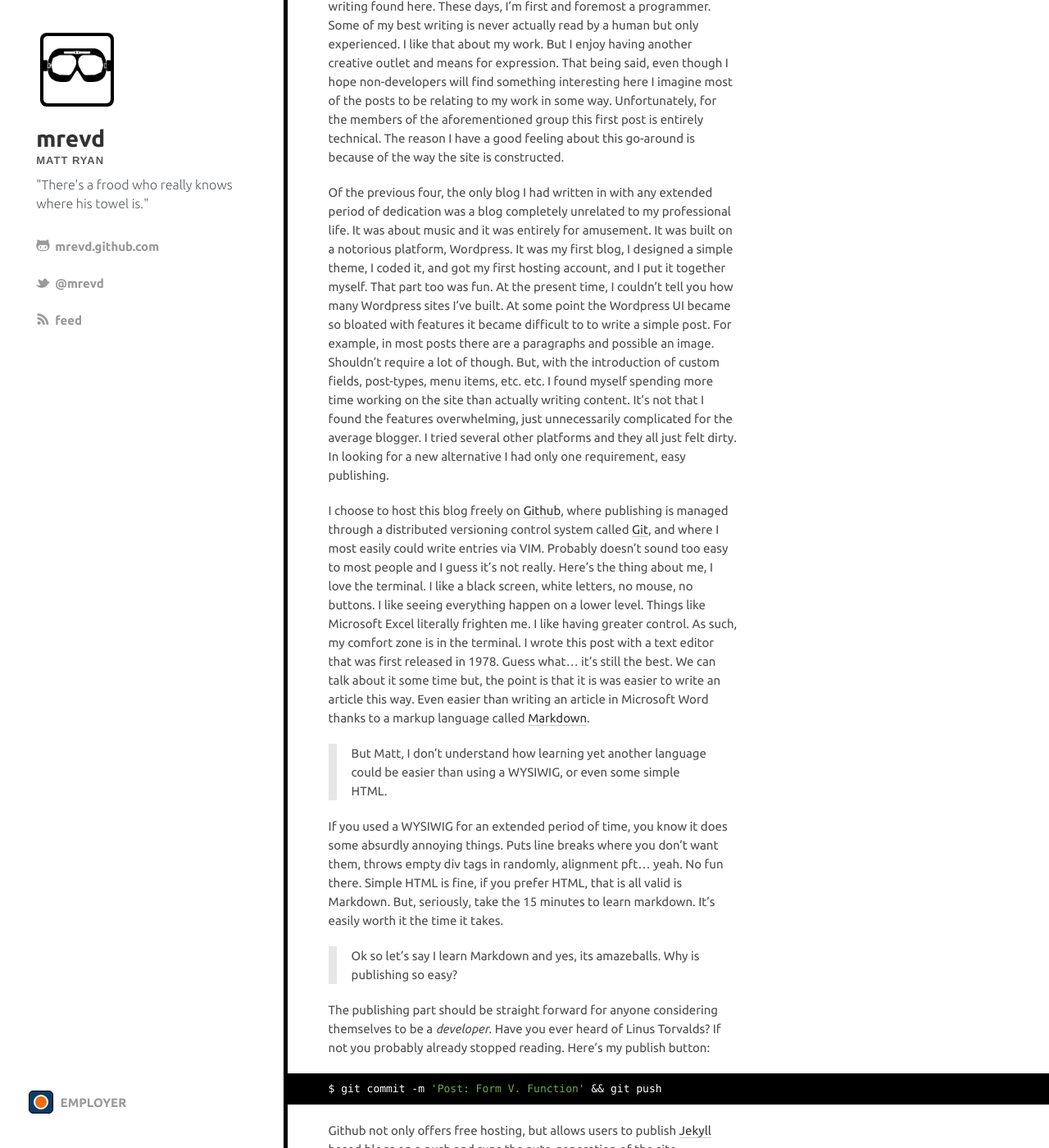
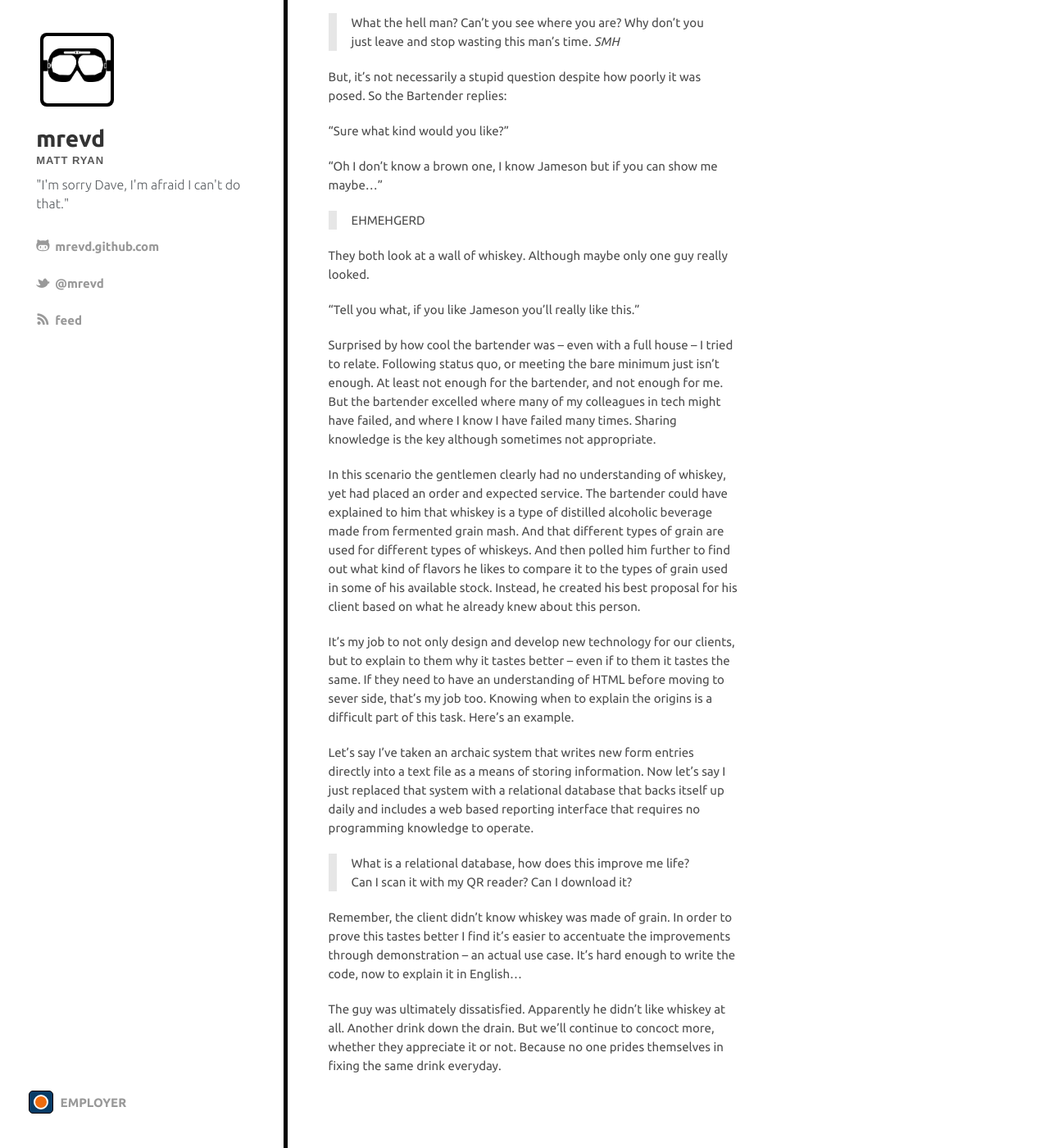
Before and after one commit to rattlion/rattlion.github.com, a Jekyll site: the page built from index.html, in a window 1280 px wide and 1400 px high, scrolled down 271 px. Shown: the whole window at 82% size. Built offline with Jekyll 4.4.1, drawn with Linux system fonts in a browser that asks for light colours; nearby versions of some CDN libraries; some of the changed text lies outside the part shown.

Commit message:
Guy walks into a bar

```diff
--- a/_layouts/default.html
+++ b/_layouts/default.html
@@ -35,7 +35,7 @@
       </li>
       <li class="tagline">
         <h2 id="tagline">
-          "There's a frood who really knows where his towel is."
+          "I'm sorry Dave, I'm afraid I can't do that."
         </h2>
       </li>
       <li class="link website">
--- /dev/null
+++ b/_posts/2013-02-05-guy-walks-into-a-bar.md
@@ -0,0 +1,34 @@
+---
+layout: post
+title: "Guy Walks Into a Bar"
+---
+
+So I'm at a bar not too long ago, when a confused gentlemen walks in. Behind the bar tender was a wall of whiskey. No less than several hundred different kinds were available. The place, On the Rocks, very clearly specializes in whiskey. It's a whiskey bar. This guy asks for a "whiskey on the rocks." I think it's a safe bet that most bars have a least two kinds of whiskey on hand. My knee-jerk reaction:
+
+> What the hell man? Can't you see where you are? Why don't you just leave and stop wasting this man's time. *SMH*
+
+But, it's not necessarily a stupid question despite how poorly it was posed. So the Bartender replies:
+
+"Sure what kind would you like?"
+
+"Oh I don't know a brown one, I know Jameson but if you can show me maybe..."
+
+> EHMEHGERD
+
+They both look at a wall of whiskey. Although maybe only one guy really looked.
+
+"Tell you what, if you like Jameson you'll really like this."
+
+Surprised by how cool the bartender was – even with a full house – I tried to relate. Following status quo, or meeting the bare minimum just isn't enough. At least not enough for the bartender, and not enough for me. But the bartender excelled where many of my colleagues in tech might have failed, and where I know I have failed many times. Sharing knowledge is the key although sometimes not appropriate.
+
+In this scenario the gentlemen clearly had no understanding of whiskey, yet had placed an order and expected service. The bartender could have explained to him that whiskey is a type of distilled alcoholic beverage made from fermented grain mash. And that different types of grain are used for different types of whiskeys. And then polled him further to find out what kind of flavors he likes to compare it to the types of grain used in some of his available stock. Instead, he created his best proposal for his client based on what he already knew about this person.
+
+It's my job to not only design and develop new technology for our clients, but to explain to them why it tastes better – even if to them it tastes the same. If they need to have an understanding of HTML before moving to sever side, that's my job too. Knowing when to explain the origins is a difficult part of this task. Here's an example.
+
+Let's say I've taken an archaic system that writes new form entries directly into a text file as a means of storing information. Now let's say I just replaced that system with a relational database that backs itself up daily and includes a web based reporting interface that requires no programming knowledge to operate.
+
+> What is a relational database, how does this improve me life? Can I scan it with my QR reader? Can I download it?
+
+Remember, the client didn't know whiskey was made of grain. In order to prove this tastes better I find it's easier to accentuate the improvements through demonstration – an actual use case. It's hard enough to write the code, now to explain it in English...
+
+The guy was ultimately dissatisfied. Apparently he didn't like whiskey at all. Another drink down the drain. But we'll continue to concoct more, whether they appreciate it or not. Because no one prides themselves in fixing the same drink everyday.
```
